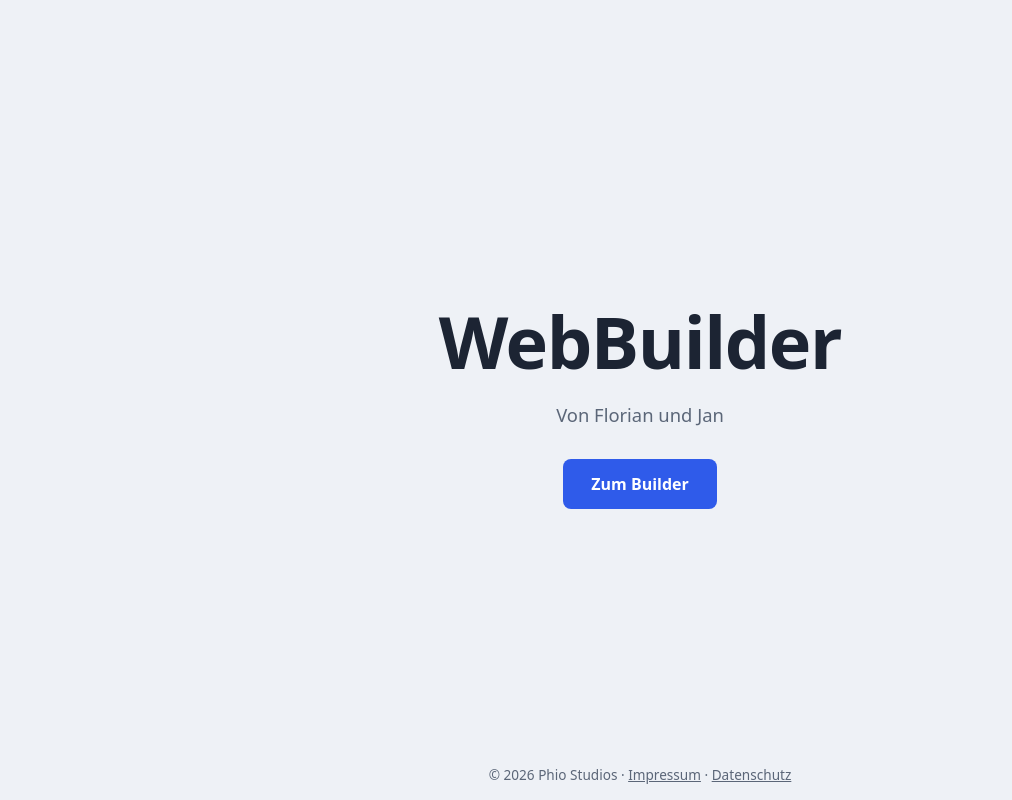
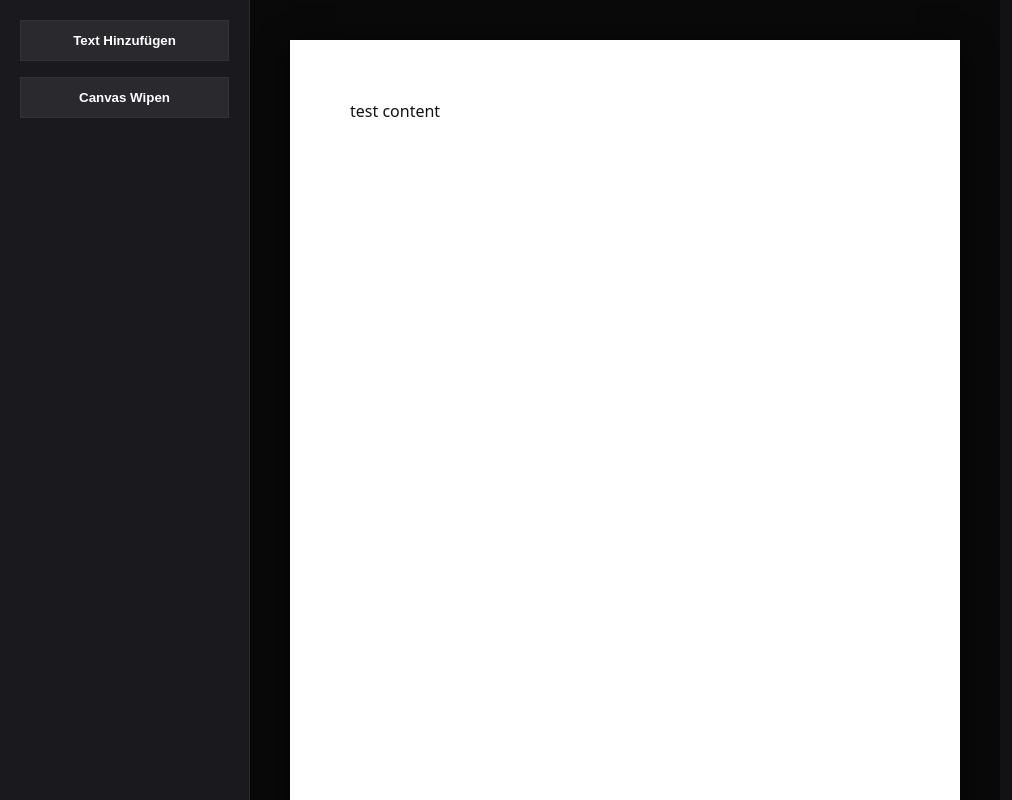
Before and after one commit to vPhio/WebBuilder, a plain HTML site: page index.html in a window 1280 px wide. Shown: the whole page, without its empty margins (0-1012 px from the left). Drawn offline with Linux system fonts and the light colour scheme; files that its build step writes are made by us from their sources.

Commit message:
Frame für die Contens für json file hinzugefügt

```diff
--- a/index.html
+++ b/index.html
@@ -1,76 +1,35 @@
-<!DOCTYPE html>
+<!doctype html>
 <html lang="de">
-<head>
-<meta charset="UTF-8">
-<meta name="viewport" content="width=device-width, initial-scale=1.0">
-<title>WebBuilder</title>
-<style>
-  :root {
-    --bg: #eef1f6;
-    --text: #1c2433;
-    --muted: #5b6678;
-    --accent: #2f5bea;
-    --accent-hover: #2349c4;
-  }
-  @media (prefers-color-scheme: dark) {
-    :root {
-      --bg: #141a24;
-      --text: #e6ebf3;
-      --muted: #97a3b6;
-      --accent: #5b82ff;
-      --accent-hover: #7897ff;
-    }
-  }
-  * { box-sizing: border-box; }
-  body {
-    margin: 0;
-    min-height: 100vh;
-    display: grid;
-    place-items: center;
-    padding: 24px;
-    background: var(--bg);
-    color: var(--text);
-    font-family: system-ui, -apple-system, "Segoe UI", sans-serif;
-    text-align: center;
-  }
-  h1 {
-    font-size: clamp(2.5rem, 8vw, 4.5rem);
-    margin: 0 0 12px;
-    letter-spacing: -0.02em;
-  }
-  p {
-    color: var(--muted);
-    font-size: 1.15rem;
-    margin: 0 0 32px;
-  }
-  a.button {
-    display: inline-block;
-    background: var(--accent);
-    color: #fff;
-    text-decoration: none;
-    font-weight: 600;
-    padding: 14px 28px;
-    border-radius: 8px;
-    transition: background .15s;
-  }
-  a.button:hover { background: var(--accent-hover); }
-  a.button:focus-visible { outline: 3px solid var(--text); outline-offset: 3px; }
-  footer a { color: inherit; }
-  footer {
-    position: fixed;
-    bottom: 16px;
-    left: 0; right: 0;
-    font-size: .85rem;
-    color: var(--muted);
-  }
-</style>
-</head>
-<body>
-  <main>
-    <h1>WebBuilder</h1>
-    <p>Von Florian und Jan</p>
-    <a class="button" href="/builder">Zum Builder</a>
-  </main>
-  <footer>© 2026 Phio Studios · <a href="/impressum/">Impressum</a> · <a href="/datenschutz/">Datenschutz</a></footer>
-</body>
+    <head>
+        <meta charset="UTF-8" />
+        <meta name="viewport" content="width=device-width, initial-scale=1.0" />
+        <title>WebBuilder F&J</title>
+
+        <!-- Link für die Css files-->
+        <link rel="stylesheet" href="colors.css" />
+        <link rel="stylesheet" href="style.css" />
+    </head>
+    <body>
+        <div class="builder-app">
+            <!-- linkes Panel-->
+            <aside class="sidebar sidebar-left">
+                <button class="btn-add" onclick="AddText()">
+                    Text Hinzufügen
+                </button>
+                <button class="btn-add" onclick="wipeCanvas()">
+                    Canvas Wipen
+                </button>
+            </aside>
+
+            <!-- canvas (center)-->
+            <main class="canvas-viewport">
+                <div class="canvas-page" id="canvasPage">
+                    <div class="frameContent">
+                        <p>test content</p>
+                    </div>
+                </div>
+            </main>
+        </div>
+        <script src="index.js"></script>
+    </body>
 </html>
```
